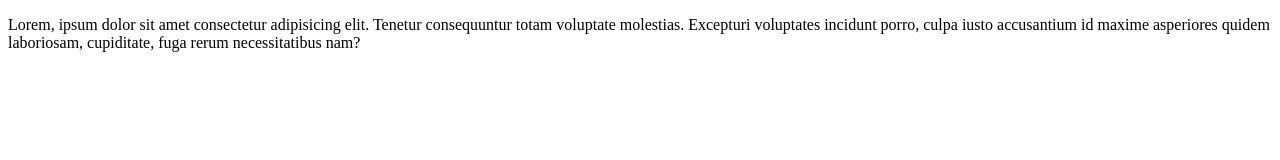
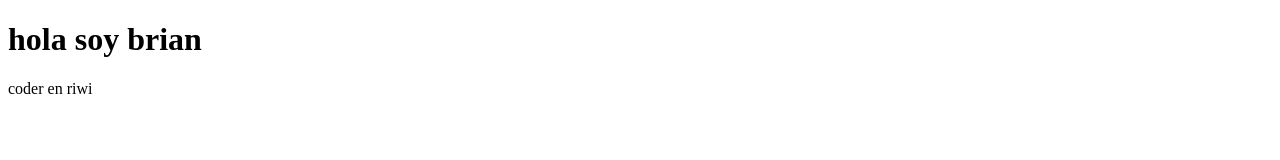
Before and after one commit to BrianGcoder/mi-primera-pagina, a plain HTML site: page index.html in a window 1280 px wide. Drawn offline with Linux system fonts and the light colour scheme.

Commit message:
modificacion del body en el index

```diff
--- a/index.html
+++ b/index.html
@@ -6,6 +6,8 @@
     <title>Document</title>
 </head>
 <body>
-    <p>Lorem, ipsum dolor sit amet consectetur adipisicing elit. Tenetur consequuntur totam voluptate molestias. Excepturi voluptates incidunt porro, culpa iusto accusantium id maxime asperiores quidem laboriosam, cupiditate, fuga rerum necessitatibus nam?</p>
+    <h1>hola soy brian</h1>
+    <p>coder en riwi</p>
 </body>
 </html>
+</html>
```
